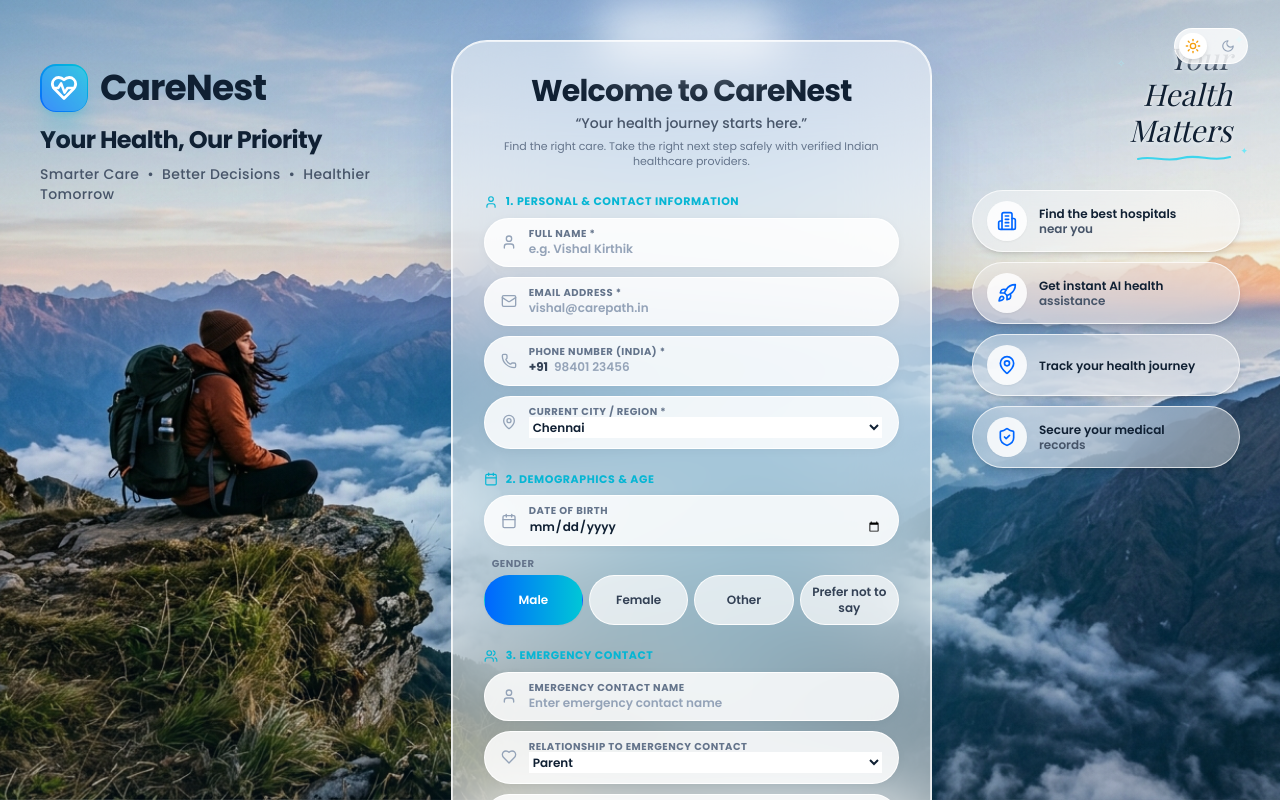
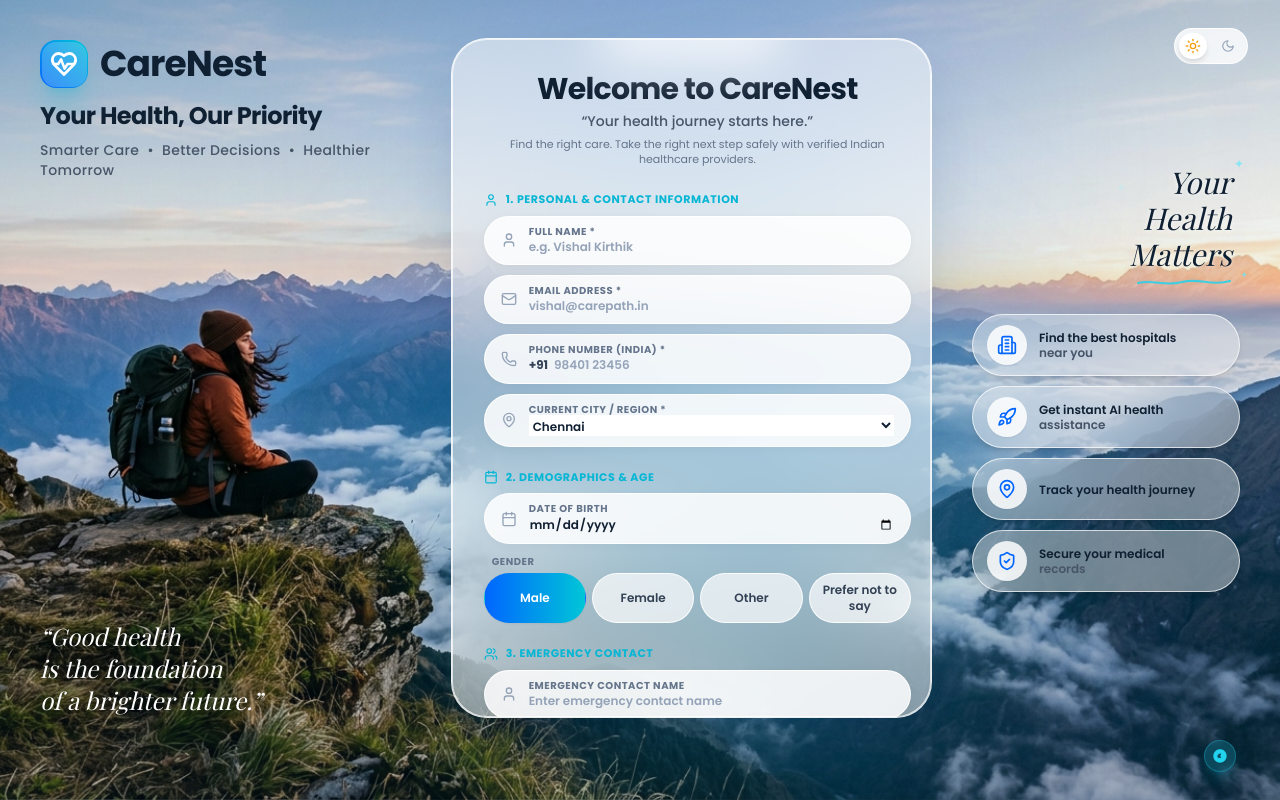
Before and after one commit to vishalkirthik2007-ship-it/caretaker, a Next.js app: page /login in a window 1280 px wide. Shown: the top 800 px of the page. Built offline with nearby package versions, Linux system fonts and the light colour scheme.

Commit message:
feat(ui): custom CareNest themed cyan-blue scrollbar for central login form

```diff
--- a/app/(auth)/login/page.tsx
+++ b/app/(auth)/login/page.tsx
@@ -264,7 +264,7 @@ export default function LoginPage() {
   const isDark = theme === 'dark';
 
   return (
-    <div className="relative min-h-screen w-full flex flex-col justify-between overflow-x-hidden font-sans select-none">
+    <div className="relative min-h-screen lg:h-screen w-full flex flex-col justify-between overflow-x-hidden lg:overflow-hidden font-sans select-none">
 
       {/* ========================================================================= */}
       {/* 1. FULL-SCREEN CINEMATIC MOUNTAIN BACKGROUND                              */}
@@ -347,15 +347,15 @@ export default function LoginPage() {
       {/* ========================================================================= */}
       {/* MAIN CONTAINER: THREE-ZONE BALANCED LAYOUT                                */}
       {/* ========================================================================= */}
-      <div className="w-full max-w-[1400px] mx-auto px-4 sm:px-6 lg:px-10 py-6 sm:py-10 flex-1 flex flex-col justify-between">
+      <div className="w-full max-w-[1400px] mx-auto px-4 sm:px-6 lg:px-10 py-4 sm:py-6 lg:py-6 flex-1 flex flex-col justify-between min-h-0">
 
         {/* UPPER ROW: LEFT BRANDING + CENTER LOGIN CARD + RIGHT FEATURES */}
-        <div className="grid grid-cols-1 lg:grid-cols-12 gap-6 lg:gap-8 items-start flex-1 my-auto">
+        <div className="grid grid-cols-1 lg:grid-cols-12 gap-6 lg:gap-8 items-center flex-1 my-auto min-h-0">
 
           {/* --------------------------------------------------------------------- */}
           {/* 3. LEFT-SIDE CARENEST BRANDING                                        */}
           {/* --------------------------------------------------------------------- */}
-          <div className="lg:col-span-4 flex flex-col justify-between self-stretch py-4 lg:py-6 order-1">
+          <div className="lg:col-span-4 flex flex-col justify-between self-stretch py-2 lg:py-4 order-1 min-h-0">
             {/* Logo & Tagline */}
             <div className="space-y-2">
               <div className="flex items-center space-x-3">
@@ -409,9 +409,9 @@ export default function LoginPage() {
           {/* --------------------------------------------------------------------- */}
           {/* 6. CENTRAL LOGIN CARD — THE PRIMARY FLOATING BUBBLE                   */}
           {/* --------------------------------------------------------------------- */}
-          <div className="lg:col-span-5 flex justify-center order-2 my-3 lg:my-0">
+          <div className="lg:col-span-5 flex justify-center order-2 my-2 lg:my-0 min-h-0">
             <div
-              className={`w-full max-w-[490px] rounded-[32px] sm:rounded-[36px] p-5 sm:p-7 md:p-8 transition-all duration-500 shadow-2xl relative backdrop-blur-2xl ${
+              className={`w-full max-w-[490px] rounded-[32px] sm:rounded-[36px] p-5 sm:p-7 md:p-8 max-h-[82vh] sm:max-h-[85vh] overflow-y-auto carenest-form-scrollbar pr-3 sm:pr-4 md:pr-5 transition-all duration-500 shadow-2xl relative backdrop-blur-2xl ${
                 isDark
                   ? 'bg-[#0a1e38]/50 border border-cyan-400/25 shadow-black/60 text-white'
                   : 'bg-white/50 border border-white/80 shadow-slate-900/15 text-[#102033]'
--- a/app/globals.css
+++ b/app/globals.css
@@ -24,6 +24,14 @@
   --input: 214 32% 91%;
   --ring: 217 100% 51.6%;
   --radius: 1.25rem;
+
+  /* CareNest Form Custom Scrollbar Palette */
+  --carenest-sb-track: rgba(220, 235, 250, 0.45);
+  --carenest-sb-thumb-top: #0084FF;
+  --carenest-sb-thumb-bottom: #00C6D7;
+  --carenest-sb-thumb-hover-top: #0066FF;
+  --carenest-sb-thumb-hover-bottom: #39DDF5;
+  --carenest-sb-glow: rgba(0, 198, 215, 0.5);
 }
 
 .dark {
@@ -46,6 +54,14 @@
   --border: 207 45% 20%;
   --input: 207 45% 20%;
   --ring: 185 100% 48%;
+
+  /* CareNest Form Custom Scrollbar Palette */
+  --carenest-sb-track: rgba(11, 27, 48, 0.7);
+  --carenest-sb-thumb-top: #39DDF5;
+  --carenest-sb-thumb-bottom: #168BC4;
+  --carenest-sb-thumb-hover-top: #5de5fa;
+  --carenest-sb-thumb-hover-bottom: #229ddc;
+  --carenest-sb-glow: rgba(57, 221, 245, 0.65);
 }
 
 html {
@@ -58,7 +74,49 @@ html.dark,
   color-scheme: dark;
 }
 
-/* Refined Modern Scrollbar Styling */
+/* ========================================================================= */
+/* CareNest Central Form Scrollbar                                           */
+/* Custom-tailored to blend with dark navy glassmorphism & cyan highlights   */
+/* ========================================================================= */
+.carenest-form-scrollbar {
+  scrollbar-width: thin;
+  scrollbar-color: var(--carenest-sb-thumb-top) var(--carenest-sb-track);
+  -webkit-overflow-scrolling: touch;
+}
+
+.carenest-form-scrollbar::-webkit-scrollbar {
+  width: 9px;
+  height: 9px;
+}
+
+.carenest-form-scrollbar::-webkit-scrollbar-track {
+  background: var(--carenest-sb-track);
+  border-radius: 9999px;
+  margin: 16px 0;
+}
+
+.carenest-form-scrollbar::-webkit-scrollbar-thumb {
+  background: linear-gradient(180deg, var(--carenest-sb-thumb-top) 0%, var(--carenest-sb-thumb-bottom) 100%);
+  border-radius: 9999px;
+  border: 1.5px solid transparent;
+  background-clip: padding-box;
+}
+
+.carenest-form-scrollbar::-webkit-scrollbar-thumb:hover {
+  background: linear-gradient(180deg, var(--carenest-sb-thumb-hover-top) 0%, var(--carenest-sb-thumb-hover-bottom) 100%);
+  box-shadow: 0 0 10px var(--carenest-sb-glow), 0 0 4px rgba(0, 198, 215, 0.4);
+}
+
+.carenest-form-scrollbar::-webkit-scrollbar-thumb:active {
+  background: linear-gradient(180deg, #82ecfc 0%, #29aef5 100%);
+  box-shadow: 0 0 14px var(--carenest-sb-glow);
+}
+
+.carenest-form-scrollbar::-webkit-scrollbar-corner {
+  background: transparent;
+}
+
+/* Refined Modern Window Scrollbar Styling */
 ::-webkit-scrollbar {
   width: 8px;
   height: 8px;
```
